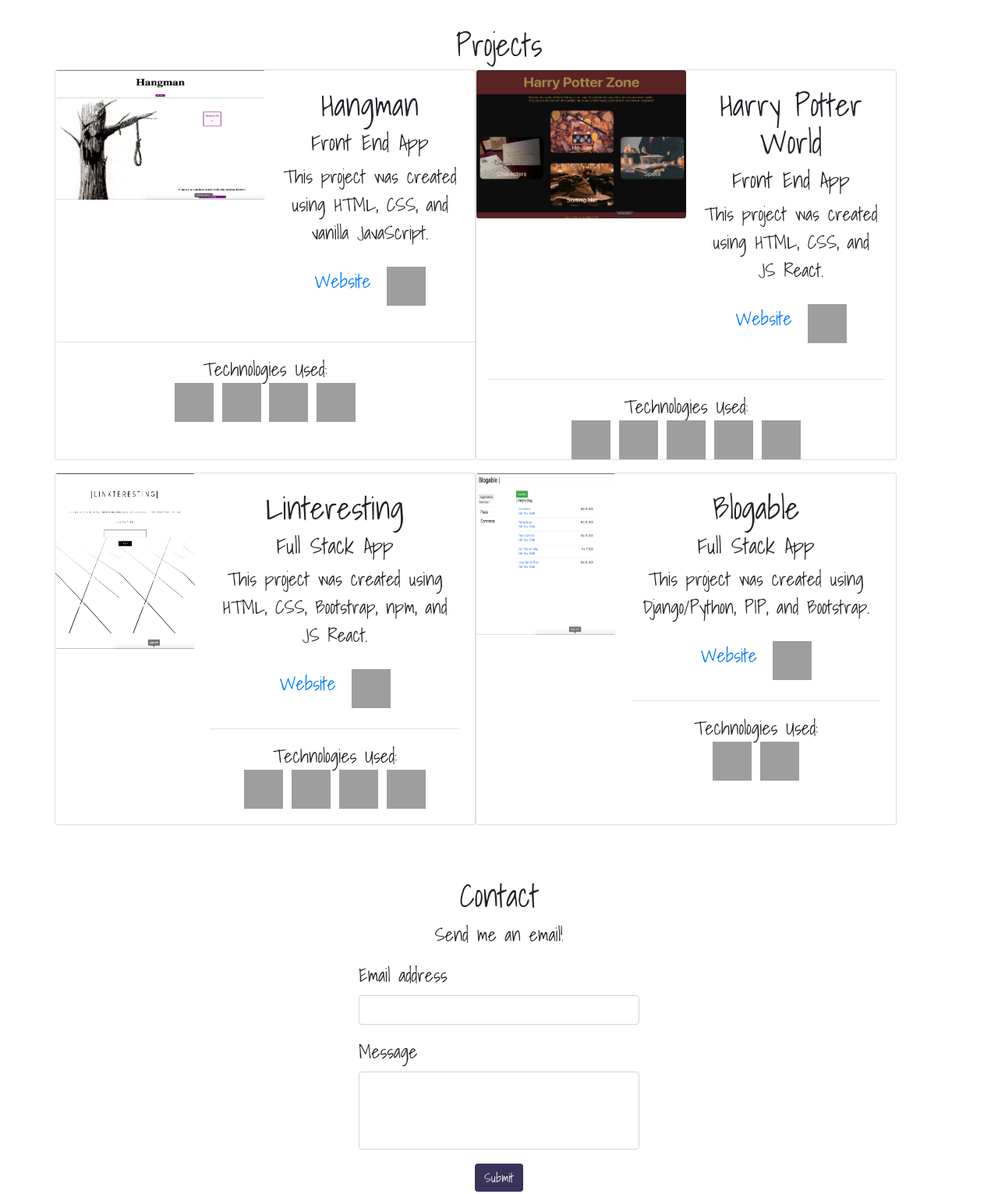
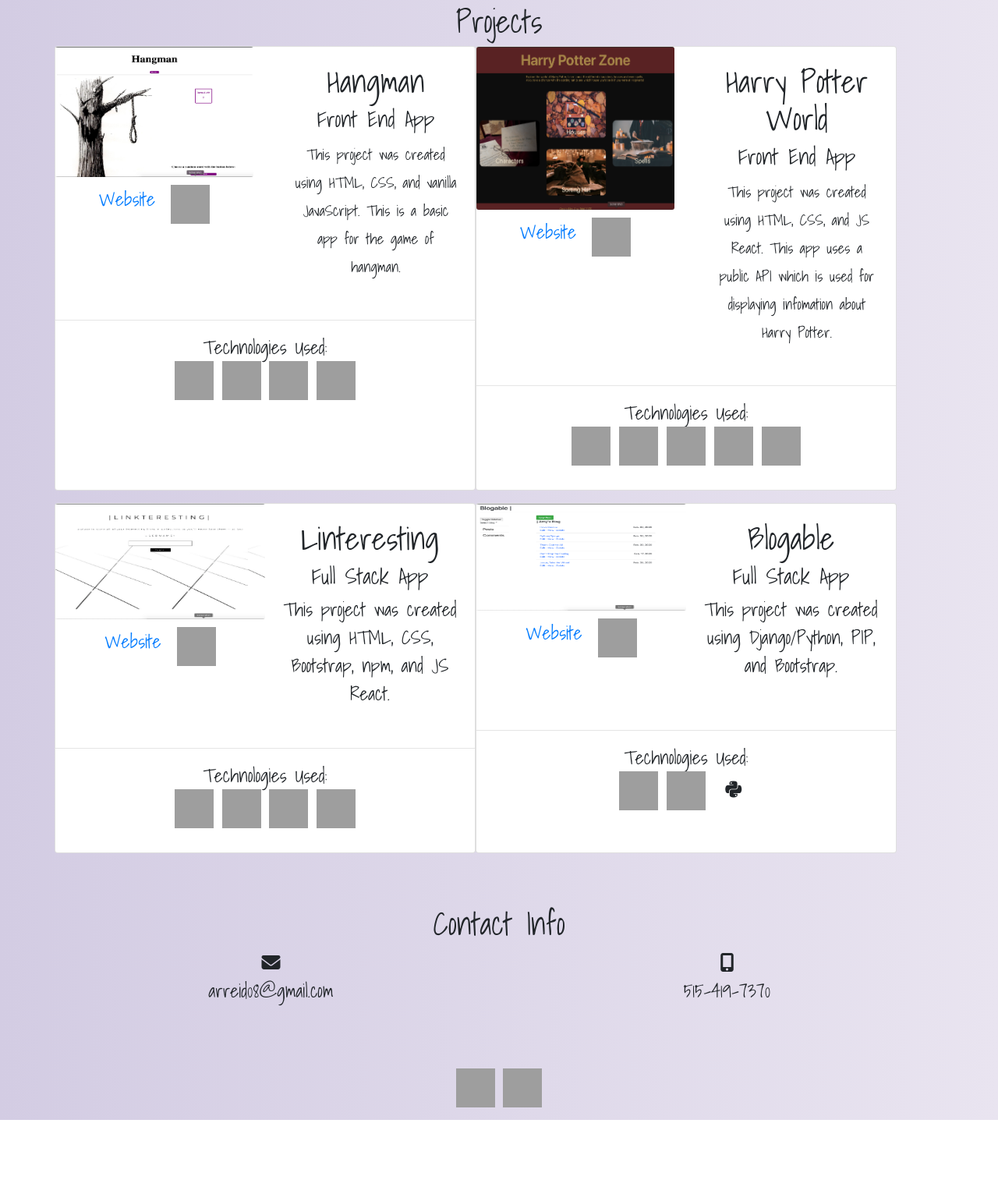
Before and after one commit to arreid08/arreid08.github.io, a plain HTML site: page index.html in a window 1280 px wide. Shown: the part 864-2395 px from the top of the page at 78% size. After the commit the page ends 2300 px from the top, so only its background shows below. Drawn offline with nearby package versions, Linux system fonts and the light colour scheme; grey boxes are pictures that could not be loaded.

Commit message:
contact changes

```diff
--- a/index.html
+++ b/index.html
@@ -8,6 +8,7 @@
     <link rel="stylesheet" href="https://stackpath.bootstrapcdn.com/bootstrap/4.4.1/css/bootstrap.min.css" integrity="sha384-Vkoo8x4CGsO3+Hhxv8T/Q5PaXtkKtu6ug5TOeNV6gBiFeWPGFN9MuhOf23Q9Ifjh" crossorigin="anonymous">
     <link href="style.css" rel="stylesheet" type="text/css">
     <link href="https://fonts.googleapis.com/css?family=Shadows+Into+Light&display=swap" rel="stylesheet">
+    <script src="https://kit.fontawesome.com/8a6bf91b4e.js" crossorigin="anonymous"></script>
 </head>
 <body>
     <nav class="navbar navbar-expand-lg navbar-light bg-light sticky-top">
@@ -51,16 +52,9 @@
             <h1>Projects</h1>
             <div class="row">
                 <div class="card mb-3" style="max-width: 540px;">
-                    <div class="row no-gutters">
+                    <div class="row">
                         <div class="col-md-6">
                             <img src="images/Hangman.png" class="card-img" alt="...">
-                        </div>
-                        <div class="col-md-6">
-                            <div class="card-body">
-                                <div>
-                                    <h1>Hangman</h1>
-                                    <h3>Front End App</h3>
-                                    <p>This project was created using HTML, CSS, and vanilla JavaScript.</p>
                             <div class="d-flex justify-content-center">
                                 <a class="links" href="https://arreid08.github.io/hangman/" target="_blank">Website</a>
                                 <a class="links" href="https://github.com/arreid08/hangman" target="_blank">
@@ -68,9 +62,16 @@
                                 </a>
                             </div>
                         </div>
+                        <div class="col-md-6">
+                            <div class="card-body">
+                                <div>
+                                    <h1>Hangman</h1>
+                                    <h3>Front End App</h3>
+                                    <p><small>This project was created using HTML, CSS, and vanilla JavaScript.  This is a basic app for the game of hangman.</small></p>
                                 </div>
                             </div>
-                        <div class="col-md-12">
+                        </div>
+                        <div class="col-md-12 icons">
                             <hr>
                             <div class="technologies">Technologies Used:</div>
                             <img class="icon" src="https://s3.amazonaws.com/image-urls/images/htmlicon.png">
@@ -80,17 +81,10 @@
                         </div>
                     </div>
                 </div>
-                <div>
                 <div class="card mb-3" style="max-width: 540px;">
-                        <div class="row no-gutters">
+                    <div class="row">
                         <div class="col-md-6">
                             <img src="images/HarryPotter.png" class="card-img" alt="...">
-                            </div>
-                            <div class="col-md-6">
-                                <div class="card-body">
-                                    <h1>Harry Potter World</h1>
-                                    <h3>Front End App</h3>
-                                    <p>This project was created using HTML, CSS, and JS React.</p>
                             <div class="d-flex justify-content-center">
                                 <a class="links" href="https://laughing-spence-9236ca.netlify.com" target="_blank">Website</a>
                                 <a class="links" href="https://github.com/arreid08/harry_potter" target="_blank">
@@ -98,9 +92,14 @@
                                 </a>
                             </div>
                         </div>
+                        <div class="col-md-6">
+                            <div class="card-body">
+                                <h1>Harry Potter World</h1>
+                                <h3>Front End App</h3>
+                                <p><small>This project was created using HTML, CSS, and JS React.  This app uses a public API which is used for displaying infomation about Harry Potter.</small></p>
                             </div>
                         </div>
-                        <div class="col-md-12">
+                        <div class="col-md-12 icons">
                             <hr>
                             <div class="technologies">Technologies Used:</div>
                             <img class="icon" src="https://s3.amazonaws.com/image-urls/images/htmlicon.png">
@@ -115,20 +114,23 @@
             <div class="row">
                 <div class="card mb-3" style="max-width: 540px;">
                     <div class="row no-gutters">
-                        <div class="col-md-4">
+                        <div class="col-md-6">
                             <img src="images/Linteresting.png" class="card-img" alt="...">
-                        </div>
-                        <div class="col-md-8">
-                            <div class="card-body">
-                                <h1>Linteresting</h1>
-                                <h3>Full Stack App</h3>
-                                <p>This project was created using HTML, CSS, Bootstrap, npm, and JS React.</p>
                             <div class="d-flex justify-content-center">
                                 <a class="links" href="https://linkteresting.netlify.com/" target="_blank">Website</a>
                                 <a class="links" href="https://github.com/arreid08/linkteresting" target="_blank">
                                     <img class="icon" src="https://s3.amazonaws.com/image-urls/images/githubicon.png">
                                 </a>
                             </div>
+                        </div>
+                        <div class="col-md-6">
+                            <div class="card-body">
+                                <h1>Linteresting</h1>
+                                <h3>Full Stack App</h3>
+                                <p>This project was created using HTML, CSS, Bootstrap, npm, and JS React.</p>
+                            </div>
+                        </div>
+                        <div class="col-md-12 icons">
                             <hr>
                             <div class="technologies">Technologies Used:</div>
                             <img class="icon" src="https://s3.amazonaws.com/image-urls/images/htmlicon.png">
@@ -138,52 +140,46 @@
                         </div>
                     </div>
                 </div>
-                </div>
                 <div class="card mb-3" style="max-width: 540px;">
                     <div class="row no-gutters">
-                        <div class="col-md-4">
+                        <div class="col-md-6">
                             <img src="images/Blogable.png" class="card-img" alt="...">
-                        </div>
-                        <div class="col-md-8">
-                            <div class="card-body">
-                            <h1>Blogable</h1>
-                            <h3>Full Stack App</h3>
-                            <p>This project was created using Django/Python, PIP, and Bootstrap.</p>
                             <div class="d-flex justify-content-center">
                                 <a class="links" href="https://blogable.herokuapp.com/" target="_blank">Website</a>
                                 <a class="links" href="https://github.com/arreid08/blogable" target="_blank">
                                     <img class="icon" src="https://s3.amazonaws.com/image-urls/images/githubicon.png">
                                 </a>
                             </div>
+                        </div>
+                        <div class="col-md-6">
+                            <div class="card-body">
+                                <h1>Blogable</h1>
+                                <h3>Full Stack App</h3>
+                                <p>This project was created using Django/Python, PIP, and Bootstrap.</p>
+                            </div>
+                        </div>
+                        <div class="col-md-12 icons">
                             <hr>
                             <div class="technologies">Technologies Used:</div>
                             <img class="icon" src="https://s3.amazonaws.com/image-urls/images/htmlicon.png">
                             <img class="icon" src="https://s3.amazonaws.com/image-urls/images/css.png">
-                            </div>
+                            <i class="fab fa-python icon"></i>
                         </div>
                     </div>
                 </div>
             </div>
         </div>
         <div class="container" id="contact">
-            <h1>Contact</h1>
-            <p>Send me an email!</p>
+            <h1>Contact Info</h1>
             <div class="row">
-                <div class="col"></div>
                 <div class="col">
-                    <form>
-                        <div class="form-group">
-                            <label class="float-left" for="exampleInputEmail1">Email address</label>
-                            <input type="email" class="form-control" id="exampleInputEmail1" aria-describedby="emailHelp">
+                    <i class="fas fa-envelope"></i>
+                    <p>arreid08@gmail.com</p>
                 </div>
-                        <div class="form-group">
-                            <label class="float-left" for="exampleInputContent">Message</label>
-                            <input type="content" class="form-control" id="exampleInputContent">
+                <div class="col">
+                    <i class="fas fa-mobile-alt"></i>
+                    <p>515-419-7370</p>
                 </div>
-                        <button type="submit" class="btn btn-primary">Submit</button>
-                    </form>
-                </div>
-                <div class="col"></div>
             </div>
         </div>
     </div>
--- a/style.css
+++ b/style.css
@@ -2,10 +2,9 @@ body {
   font-family: "Shadows Into Light", Monaco, monospace;
   font-size: 1.5em;
   text-align: center;
-  Line-height: 1.5;
-  font-weight: 400;
-  margin: auto;
-  padding: 30px;
+  background: #E9E4F0;  /* fallback for old browsers */
+  background: -webkit-linear-gradient(to right, #D3CCE3, #E9E4F0);  /* Chrome 10-25, Safari 5.1-6 */
+  background: linear-gradient(to right, #D3CCE3, #E9E4F0); /* W3C, IE 10+/ Edge, Firefox 16+, Chrome 26+, Opera 12+, Safari 7+ */
 }
 
 .title {
@@ -13,9 +12,30 @@ body {
   height: 500px;
 }
 
+#about {
+  padding: 0 0 50px 0;
+}
+
+.card-img {
+  height: 50%;
+  width: 100%;
+}
+
+.links {
+  padding: 10px;
+}
+
 .icon {
   width: 50px;
   height: 50px;
+}
+
+#contact {
+  padding: 50px 0 50px 0;
+}
+
+.icons {
+  height: 150px;
 }
 
 #exampleInputContent {
@@ -26,20 +46,3 @@ body {
   background-color: #3A3259;
   border: none;
 }
-
-.links {
-  padding: 10px;
-}
-
-#about {
-  padding: 0 0 50px 0;
-}
-
-#contact {
-  padding: 50px 0 50px 0;
-}
-
-.card-img {
-  height: 50%;
-  width: 100%;
-}
```
Lines whose indentation alone changed are shown as unchanged.
